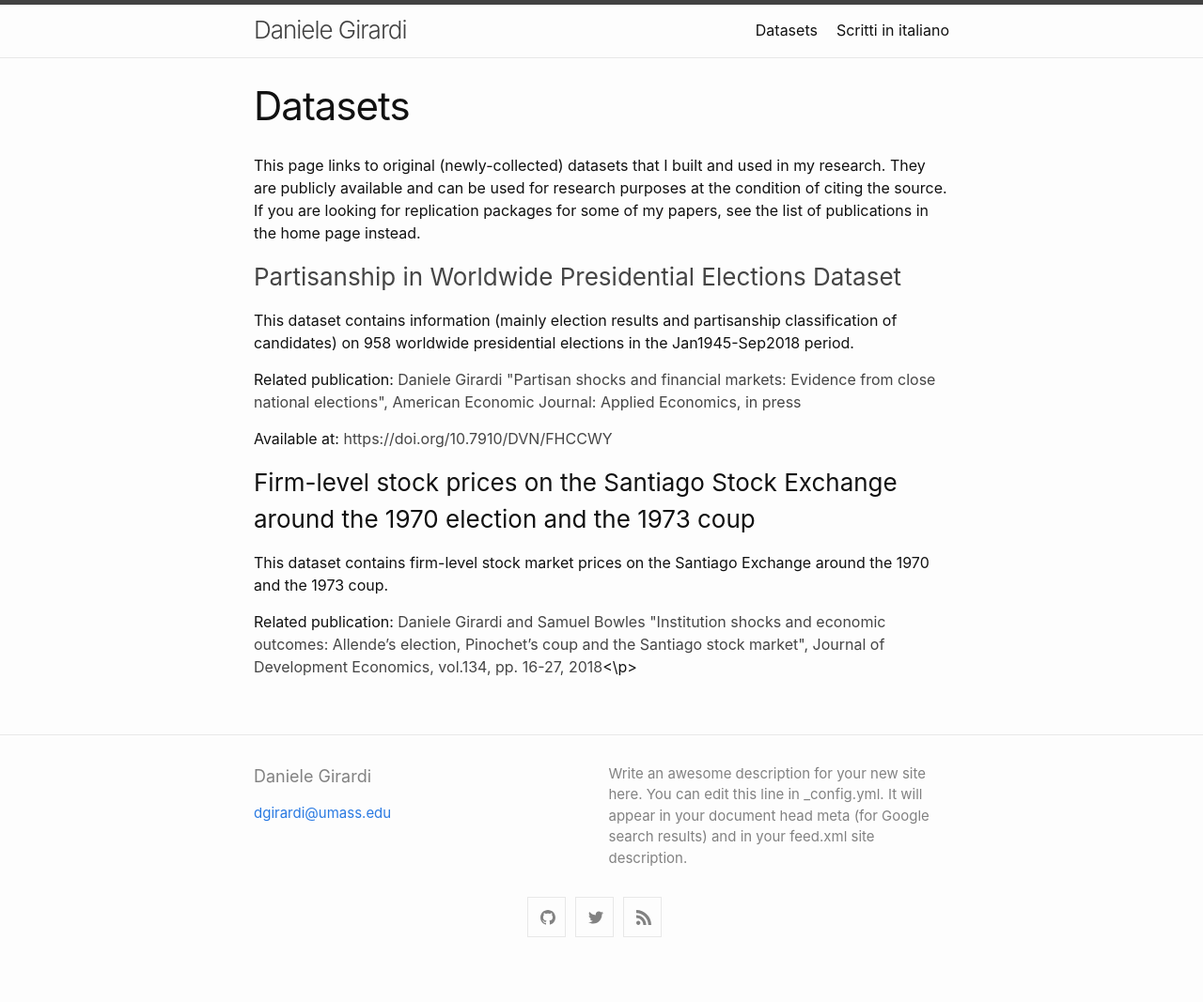
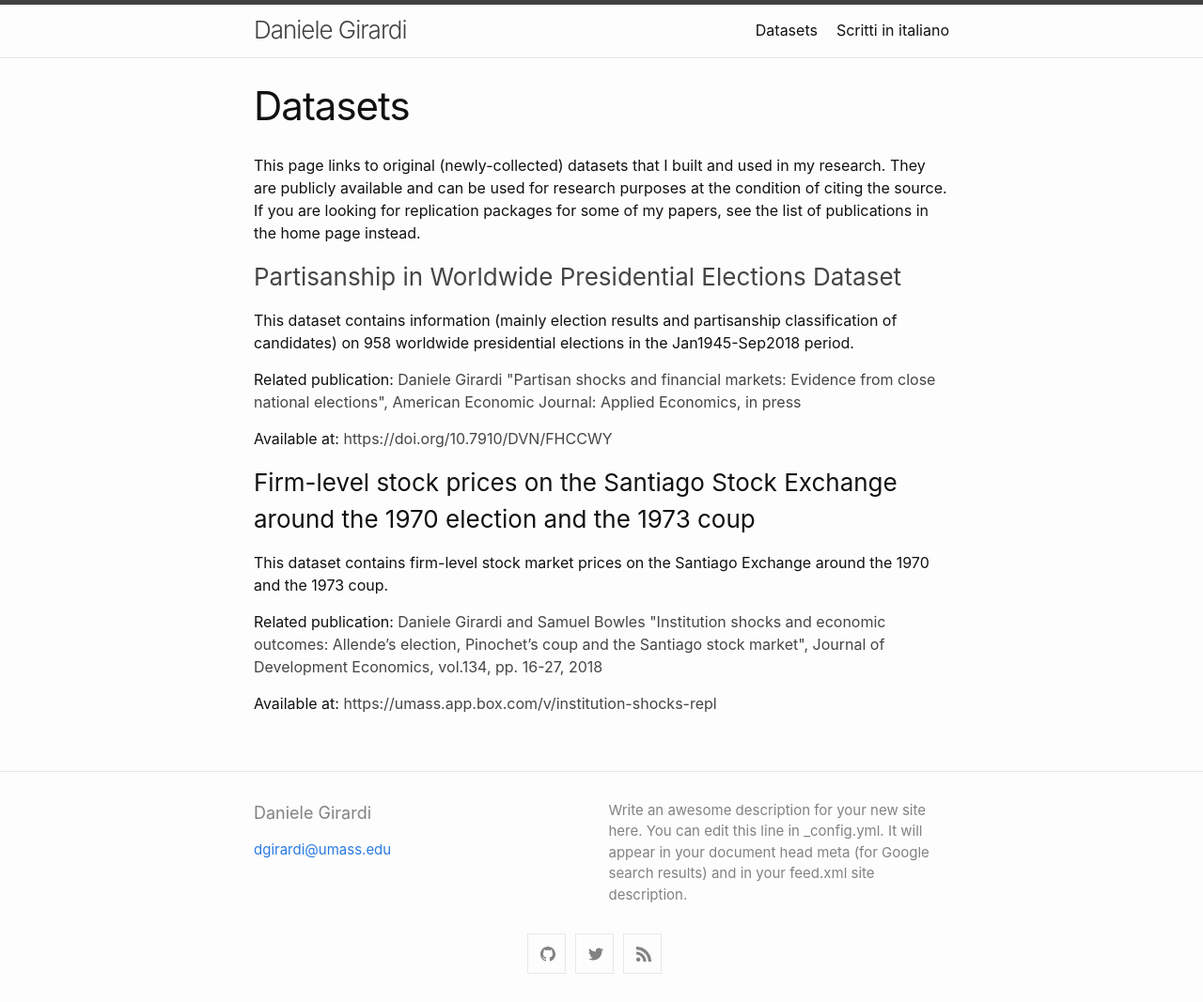
Before and after one commit to danielegirardi/danielegirardi.github.io, a Jekyll site: the page built from datasets.md, in a window 1280 px wide. Shown: the whole page at 94% size. Built offline with Jekyll 4.4.1, drawn with Linux system fonts in a browser that asks for light colours; before the commit the page ends 1028 px from its top, so only the background shows below that.

Commit message:
Update datasets.md

```diff
--- a/datasets.md
+++ b/datasets.md
@@ -16,4 +16,5 @@
 ### Firm-level stock prices on the Santiago Stock Exchange around the 1970 election and the 1973 coup
 
  <p> This dataset contains firm-level stock market prices on the Santiago Exchange around the 1970 and the 1973 coup.</p>
- <p> Related publication: <a style="color: #454545;" href="http://tuvalu.santafe.edu/~bowles/2018%20(JDE)%20Chile.pdf" target="_blank" rel="noopener">Daniele Girardi and Samuel Bowles "Institution shocks and economic outcomes: Allende’s election, Pinochet’s coup and the Santiago stock market", Journal of Development Economics, vol.134, pp. 16-27, 2018</a><\p>
+ <p> Related publication: <a style="color: #454545;" href="http://tuvalu.santafe.edu/~bowles/2018%20(JDE)%20Chile.pdf" target="_blank" rel="noopener">Daniele Girardi and Samuel Bowles "Institution shocks and economic outcomes: Allende’s election, Pinochet’s coup and the Santiago stock market", Journal of Development Economics, vol.134, pp. 16-27, 2018</a></p>
+ <p> Available at: <a style="color: #454545;" href="https://umass.app.box.com/v/institution-shocks-repl" target="_blank" rel="noopener">https://umass.app.box.com/v/institution-shocks-repl </a></p>
```
